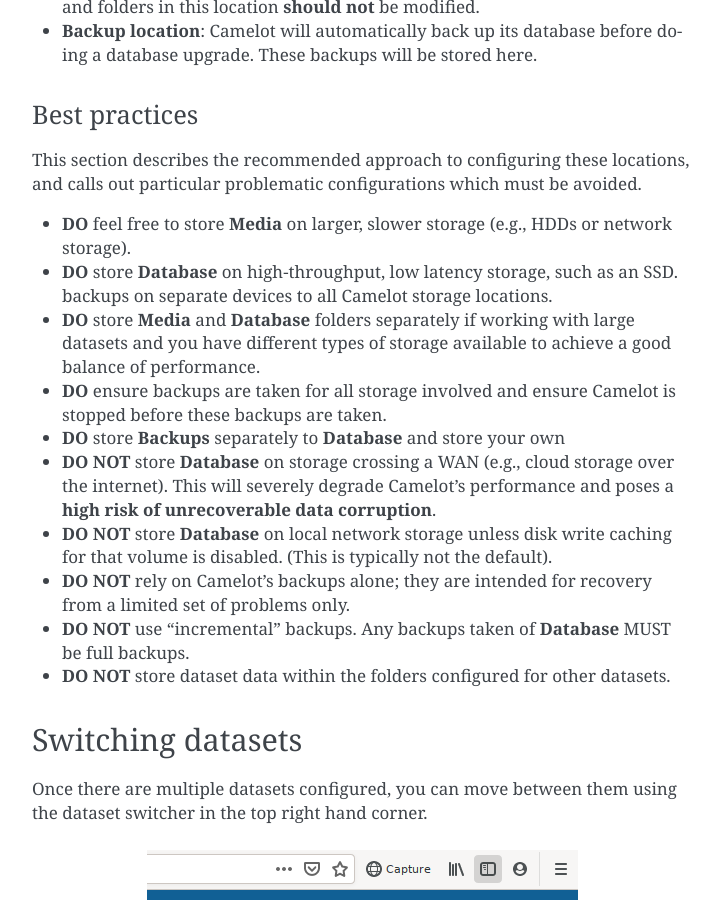
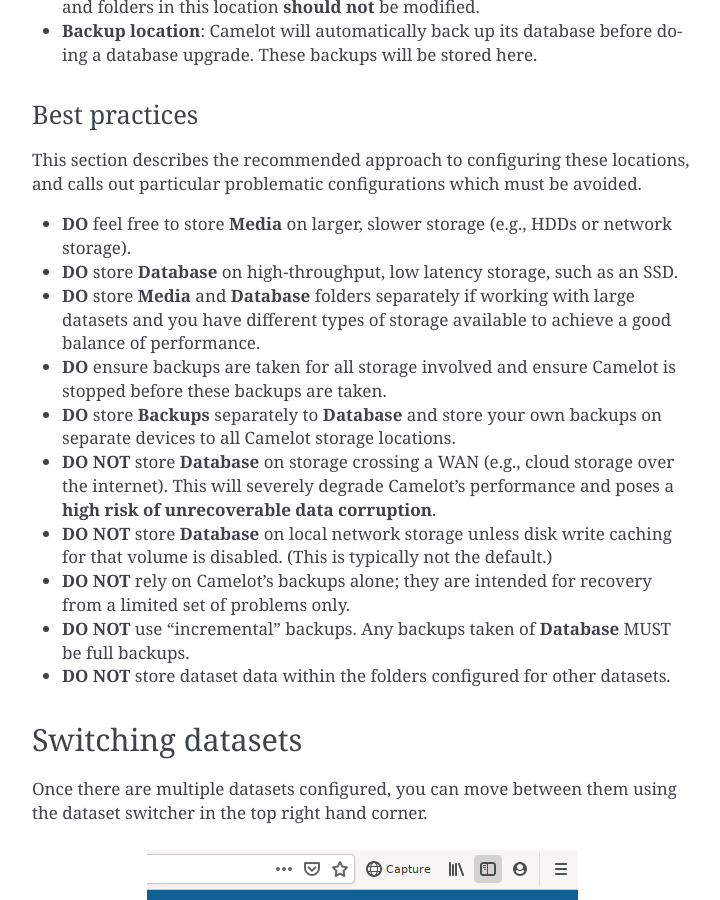
Before and after one commit to heidihendry/camelot, a Sphinx documentation site: the page built from doc/datasets.rst, in a window 1280 px wide and 900 px high, scrolled down 1348 px. Shown: the whole window, without its empty margins (388-1108 px from the left). Built offline with Sphinx 7.4.7, drawn with Linux system fonts in a browser that asks for light colours.

Commit message:
Another typo

```diff
--- a/doc/datasets.rst
+++ b/doc/datasets.rst
@@ -64,19 +64,18 @@
 * **DO** feel free to store **Media** on larger, slower storage (e.g., HDDs or network storage).
 * **DO** store **Database** on high-throughput, low latency storage, such as an
   SSD.
-  backups on separate devices to all Camelot storage locations.
 * **DO** store **Media** and **Database** folders separately if working with
   large datasets and you have different types of storage available to achieve
   a good balance of performance.
 * **DO** ensure backups are taken for all storage involved and ensure Camelot
   is stopped before these backups are taken.
 * **DO** store **Backups** separately to **Database** and store your own
-
+  backups on separate devices to all Camelot storage locations.
 * **DO NOT** store **Database** on storage crossing a WAN (e.g., cloud storage
   over the internet). This will severely degrade Camelot's performance and
   poses a **high risk of unrecoverable data corruption**.
 * **DO NOT** store **Database** on local network storage unless disk write
-  caching for that volume is disabled. (This is typically not the default).
+  caching for that volume is disabled. (This is typically not the default.)
 * **DO NOT** rely on Camelot's backups alone; they are intended for recovery
   from a limited set of problems only.
 * **DO NOT** use "incremental" backups. Any backups taken of **Database** MUST
```
